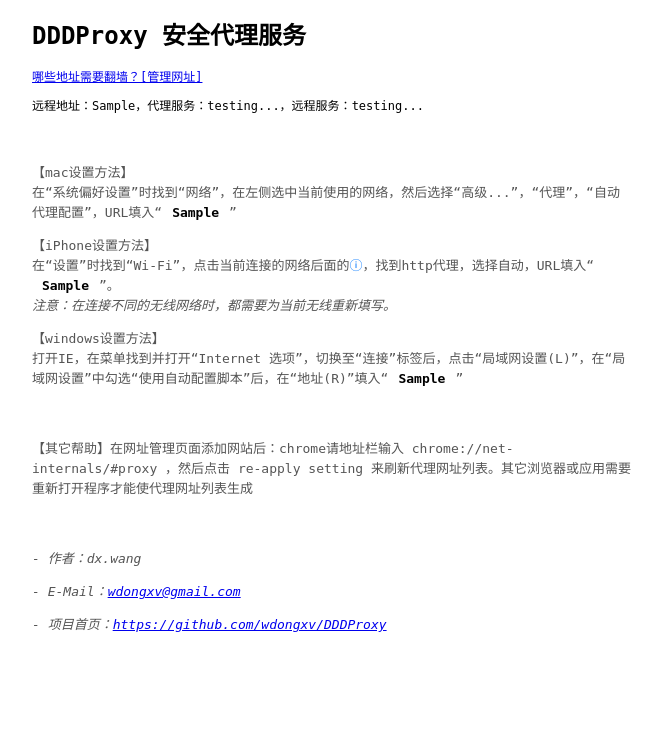
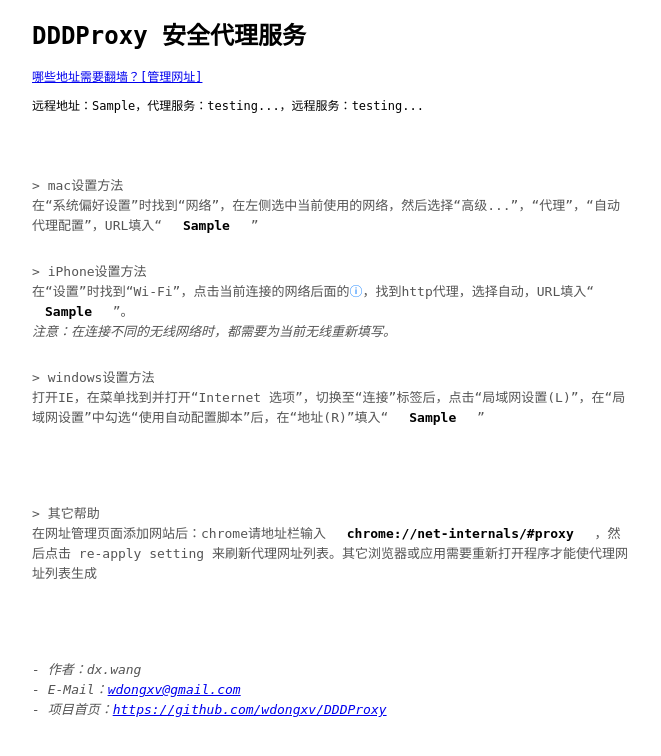
Before and after one commit to wdongxv/DDDProxy, a Python web app: template template/fq_temp.html in a window 1280 px wide. Shown: the top 756 px of the page, without its empty margins (308-969 px from the left). Run offline with Jinja, Linux system fonts and the light colour scheme; the template is opened without the code that fills it: most values are stand-ins (such as "Sample title", 1, 10 or a date in 2020).

Commit message:
change home page style

```diff
--- a/template/fq_temp.html
+++ b/template/fq_temp.html
@@ -19,14 +19,16 @@ body {
 	margin-top: 50px;
 }
 
-.help p,.pacAddr {
+.help div {
 	line-height: 20px;
 	font-size: 13px;
+	margin: 1em 0;
+	display: inline-block;
 }
 
-.pacAddr {
+div.pacAddr {
 	margin: 0;
-	padding: 0 10px;
+	padding: 0 1em;
 	font-weight: bold;
 	color: #000;
 	display: inline-block;
@@ -43,7 +45,9 @@ body {
 		</div> -->
 		<div>
 			<h1>DDDProxy 安全代理服务</h1>
-			<p><a href="/admin">哪些地址需要翻墙？[管理网址]</a></p>
+			<p>
+				<a href="/admin">哪些地址需要翻墙？[管理网址]</a>
+			</p>
 			<p>
 				<!-- 本机设定：<span id="pacSetting">loading...</span>， -->
 				远程地址：{{remoteAddr}}，代理服务：<span id="proxyServerStatus">testing...</span>，远程服务：<span
@@ -51,30 +55,37 @@ body {
 			</p>
 		</div>
 		<div class="help">
-			<p>
-				【mac设置方法】<br />在“系统偏好设置”时找到“网络”，在左侧选中当前使用的网络，然后选择“高级...”，“代理”，“自动代理配置”，URL填入“<span
-					class="pacAddr">{{pacAddr}}</span>”
-			</p>
-			<p>
-				【iPhone设置方法】<br />在“设置”时找到“Wi-Fi”，点击当前连接的网络后面的<span
-					style="color: #0077ff">ⓘ</span>，找到http代理，选择自动，URL填入“<span
-					class="pacAddr">{{pacAddr}}</span>”。 <br /> <i>注意：在连接不同的无线网络时，都需要为当前无线重新填写。</i>
-			</p>
-			<p>
-				【windows设置方法】<br /> 打开IE，在菜单找到并打开“Internet
-				选项”，切换至“连接”标签后，点击“局域网设置(L)”，在“局域网设置”中勾选“使用自动配置脚本”后，在“地址(R)”填入“<span
-					class="pacAddr">{{pacAddr}}</span>”
-			</p>
+			<div>
+				> mac设置方法<br />在“系统偏好设置”时找到“网络”，在左侧选中当前使用的网络，然后选择“高级...”，“代理”，“自动代理配置”，URL填入“
+				<div class="pacAddr">{{pacAddr}}</div>
+				”
+			</div>
+			<div>
+				> iPhone设置方法<br />在“设置”时找到“Wi-Fi”，点击当前连接的网络后面的<span
+					style="color: #0077ff">ⓘ</span>，找到http代理，选择自动，URL填入“
+				<div class="pacAddr">{{pacAddr}}</div>
+				”。 <br /> <i>注意：在连接不同的无线网络时，都需要为当前无线重新填写。</i>
+			</div>
+			<div>
+				> windows设置方法<br /> 打开IE，在菜单找到并打开“Internet
+				选项”，切换至“连接”标签后，点击“局域网设置(L)”，在“局域网设置”中勾选“使用自动配置脚本”后，在“地址(R)”填入“
+				<div class="pacAddr">{{pacAddr}}</div>
+				”
+			</div>
 		</div>
 		<div class="help">
-			<p>【其它帮助】在网址管理页面添加网站后：chrome请地址栏输入 chrome://net-internals/#proxy ，然后点击 re-apply setting 来刷新代理网址列表。其它浏览器或应用需要重新打开程序才能使代理网址列表生成</p>
+			<div>
+				> 其它帮助<br>在网址管理页面添加网站后：chrome请地址栏输入
+				<div class="pacAddr">chrome://net-internals/#proxy</div>
+				，然后点击 re-apply setting 来刷新代理网址列表。其它浏览器或应用需要重新打开程序才能使代理网址列表生成
+			</div>
 		</div>
 		<div class="help" style="font-style: italic;">
-			<p>- 作者：dx.wang</p>
-			<p>
-				- E-Mail：<a href="mailto:wdongxv@gmail.com">wdongxv@gmail.com</a>
-			</p>
-			<p>- 项目首页：<a href="https://github.com/wdongxv/DDDProxy">https://github.com/wdongxv/DDDProxy</a></p>
+			<div>
+				- 作者：dx.wang<br />
+				- E-Mail：<a href="mailto:wdongxv@gmail.com">wdongxv@gmail.com</a><br />
+				- 项目首页：<a href="https://github.com/wdongxv/DDDProxy">https://github.com/wdongxv/DDDProxy</a>
+			</div>
 		</div>
 	</div>
 	<script src="/static/jquery.min.js"></script>
```
